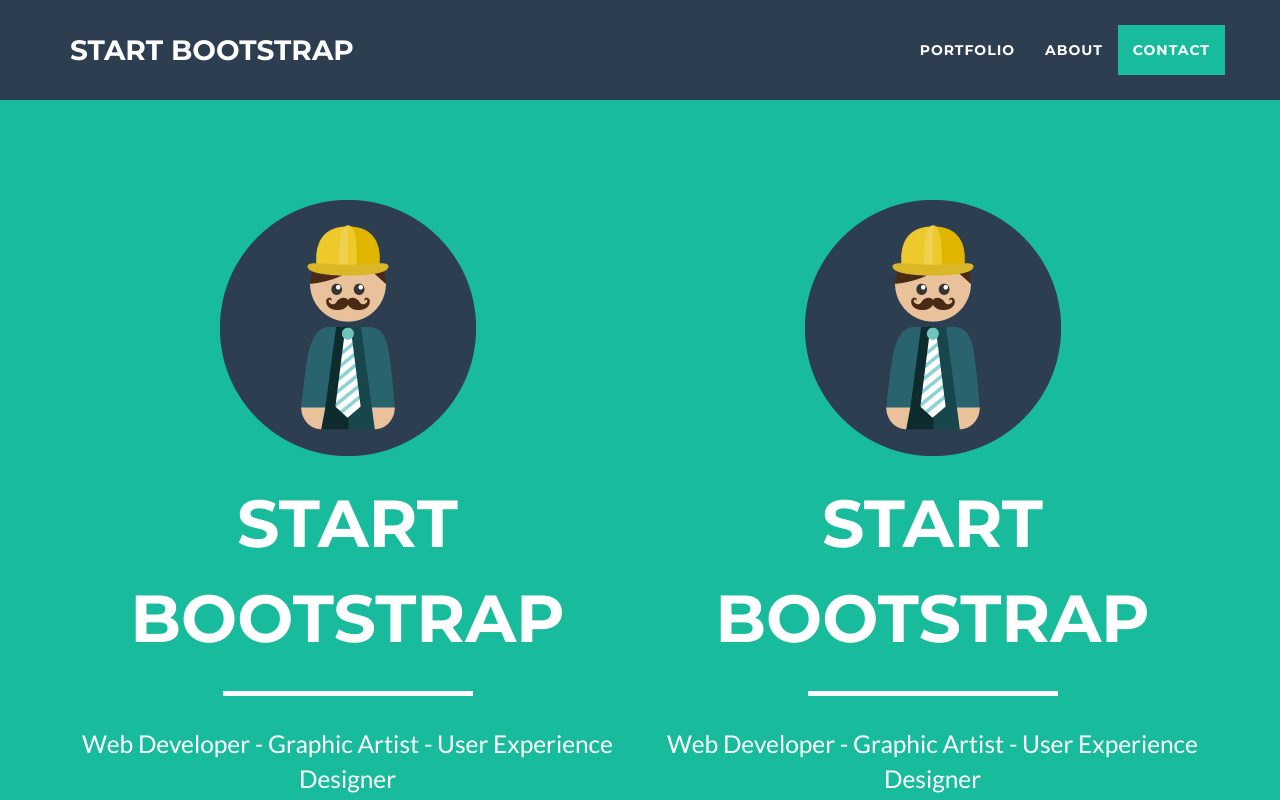
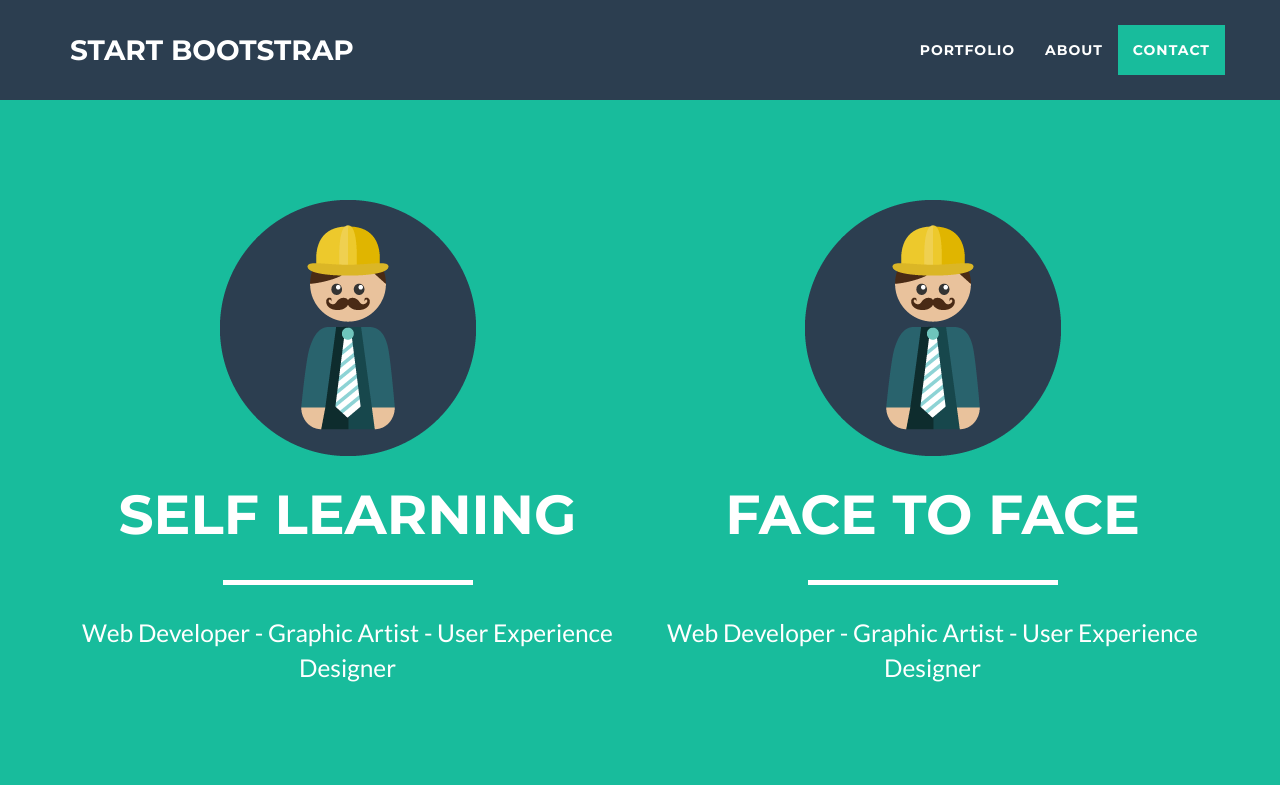
Before and after one commit to dennisgon/test, a website: page index.html in a window 1280 px wide. Shown: the top 800 px of the page. Drawn offline with nearby package versions, Linux system fonts and the light colour scheme.

Commit message:
fix index

```diff
--- a/index.html
+++ b/index.html
@@ -73,7 +73,7 @@
                 <div class="col-lg-6">
                     <img class="img-responsive" src="img/profile.png" alt="">
                     <div class="intro-text">
-                        <span class="name">Start Bootstrap</span>
+                        <span class="name">Self Learning</span>
                         <hr class="star-light">
                         <span class="skills">Web Developer - Graphic Artist - User Experience Designer</span>
                     </div>
@@ -81,7 +81,7 @@
                  <div class="col-lg-6">
                     <img class="img-responsive" src="img/profile.png" alt="">
                     <div class="intro-text">
-                        <span class="name">Start Bootstrap</span>
+                        <span class="name">Face To Face</span>
                         <hr class="star-light">
                         <span class="skills">Web Developer - Graphic Artist - User Experience Designer</span>
                     </div>
--- a/style.css
+++ b/style.css
@@ -1,3 +1,3 @@
 .name{
-    font-size: 55px;
+    font-size: 55px !important;
 }
```
